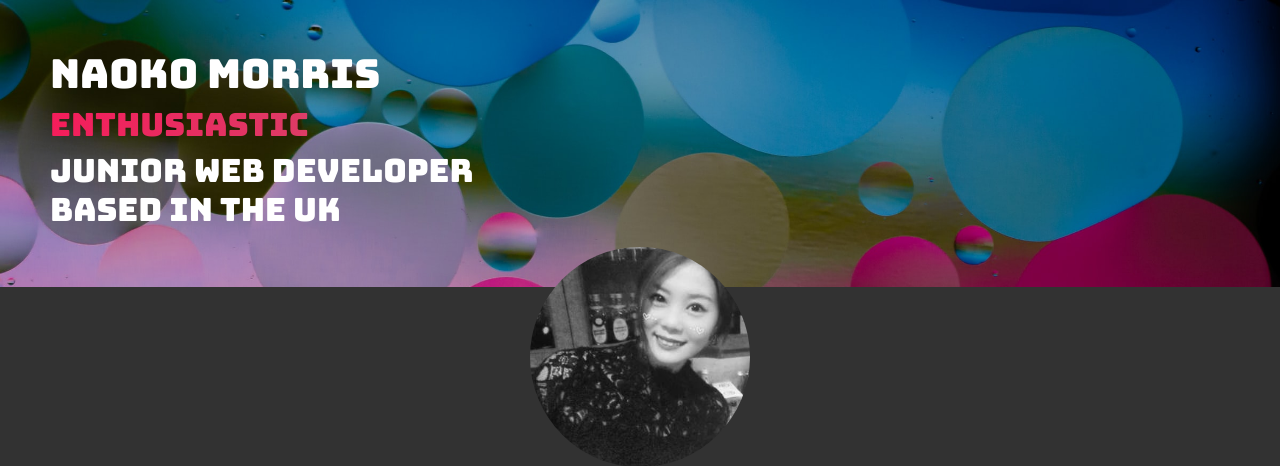
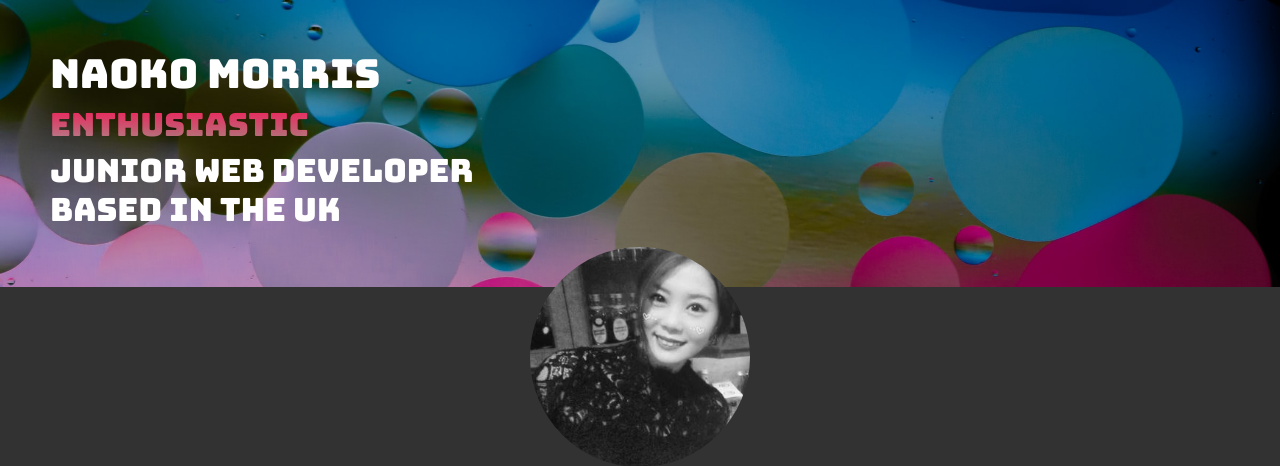
Before and after one commit to suzuran7053/suzuran7053.github.io, a PHP site: page / in a window 1280 px wide. Shown: the part 56-522 px from the top of the page. Run offline with PHP 8.4, Linux system fonts and the light colour scheme; some libraries are stand-ins or nearby versions.

Commit message:
Update style.css

```diff
--- a/style.css
+++ b/style.css
@@ -125,7 +125,7 @@ hr {
 }
 
 #enth{
-    background: linear-gradient(90deg, rgba(245,29,91,1) 0%, rgba(233,176,189,0.6674019949776786) 100%);
+    background: linear-gradient(180deg, rgba(245,29,91,1) 0%, rgba(233,176,189,0.6674019949776786) 100%);
     -webkit-background-clip: text;
     -webkit-text-fill-color: transparent;
 }
```
